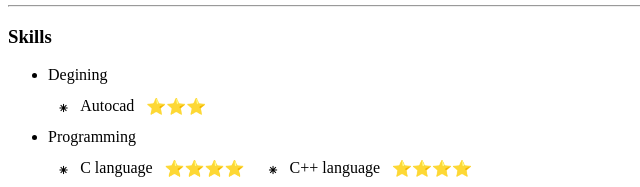
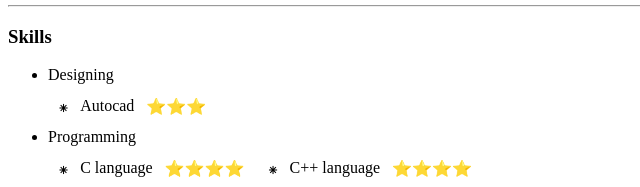
Before and after one commit to SagarB04/cv, a plain HTML site: page index.html in a window 1280 px wide. Shown: the part 936-1123 px from the top of the page, 0-640 px from the left. Drawn offline with Linux system fonts and the light colour scheme.

Commit message:
Update index.html

```diff
--- a/index.html
+++ b/index.html
@@ -129,7 +129,7 @@
         <hr>
         <h3>Skills</h3>
         <ul>
-            <li>Degining</li>
+            <li>Designing</li>
             <table cellspacing="10">
                 <tr>
                     <td>⁕</td>
```
